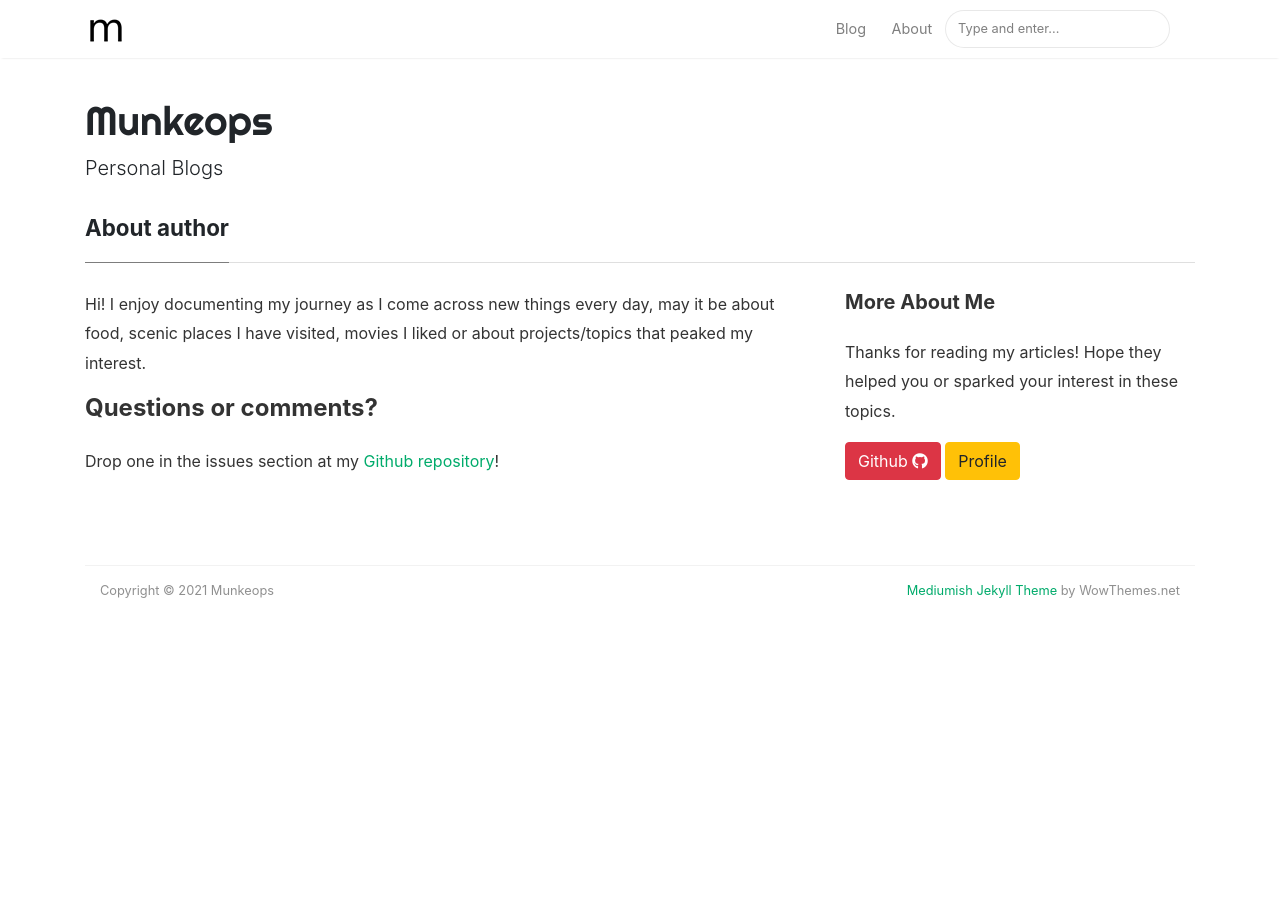
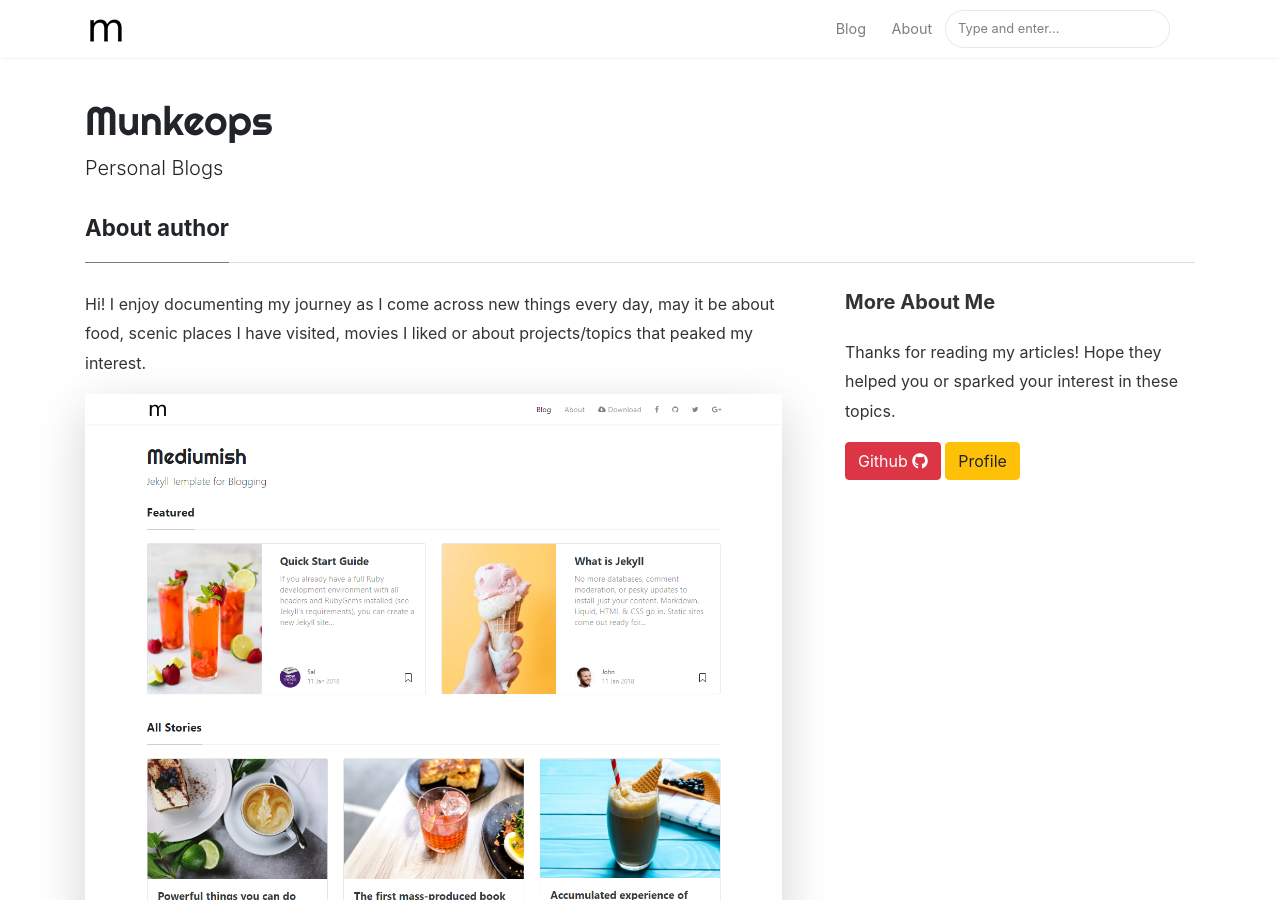
Before and after one commit to munkeops/Blogs, a Jekyll site: the page built from _pages/about.md, in a window 1280 px wide and 900 px high. Built offline with Jekyll 4.4.1, drawn with Linux system fonts in a browser that asks for light colours; nearby versions of some CDN libraries.

Commit message:
Update about.md

```diff
--- a/_pages/about.md
+++ b/_pages/about.md
@@ -10,6 +10,8 @@ comments: false
 
 <p>Hi! I enjoy documenting my journey as I come across new things every day, may it be about food, scenic places I have visited, movies I liked or about projects/topics that peaked my interest. </p>
 
+
+<p class="mb-5"><img class="shadow-lg" src="{{site.baseurl}}/assets/images/mediumish-jekyll-template.png" alt="jekyll template mediumish" /></p>
 
 
 <h4>Questions or comments?</h4>
```
